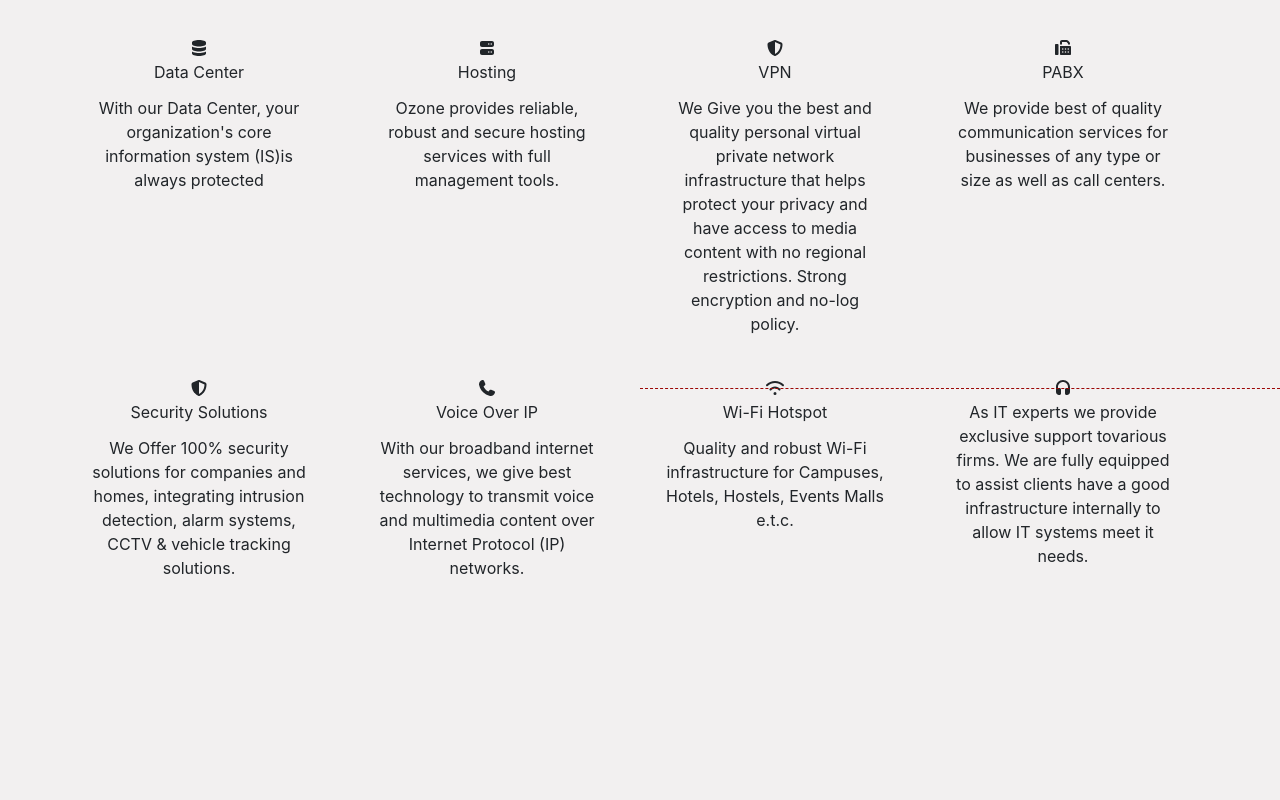
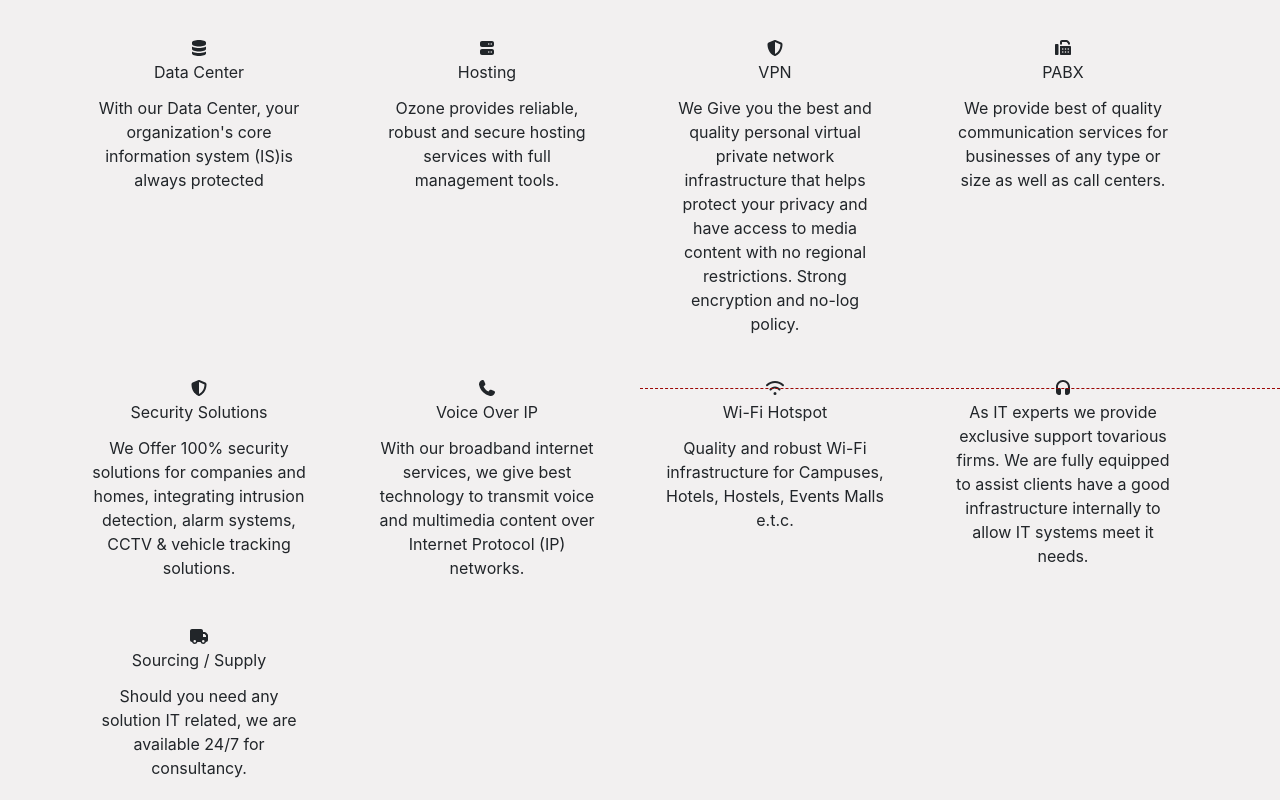
Before and after one commit to josephjerryrhule/Ozone, a plain HTML site: page index.html in a window 1280 px wide. Shown: the part 1132-1932 px from the top of the page. Before the commit the page ends 1736 px from the top, so only its background shows below. Drawn offline with Linux system fonts and the light colour scheme.

Commit message:
Initial Commit

```diff
--- a/index.html
+++ b/index.html
@@ -217,6 +217,20 @@
                     </div>
                 </div>
 
+                <div class="row">
+                    <div class="card-box">
+                        <div class="card cards col-md-12" style="width: 18rem;">
+                            <div class="card-body">
+                                <i class="fas fa-truck"></i>
+                                <h5 class="card-title title-text">Sourcing / Supply</h5>
+                                <p class="card-text">Should you need any solution IT related, we are available 24/7 for
+                                    consultancy.
+                                </p>
+                            </div>
+                        </div>
+                    </div>
+                </div>
+
             </div>
         </div>
         <!--Dashed Divider-->
```
